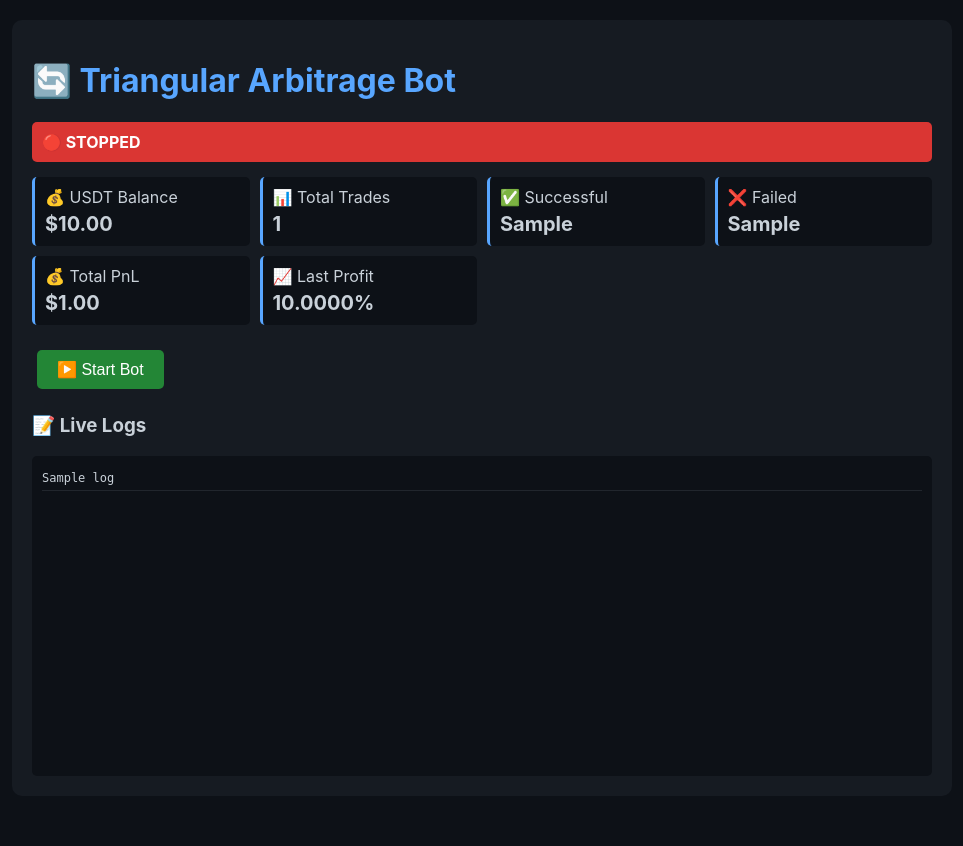
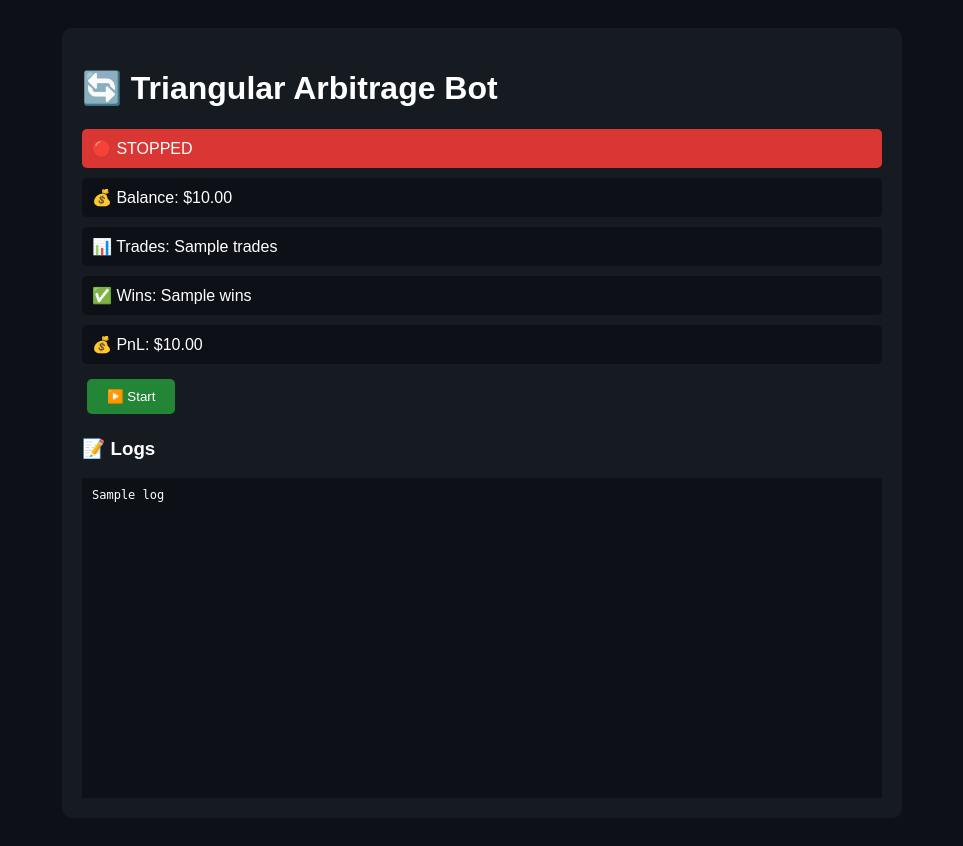
Before and after one commit to emmanuelkamuti629-alt/Gate-triangular-arb, a FastAPI app: template templates/index.html in a window 1280 px wide. Shown: the whole page, without its empty margins (158-1121 px from the left). Before the commit the page ends 491 px from the top, so only its background shows below. Run offline with FastAPI, Linux system fonts and the light colour scheme; the template is opened without the code that fills it: most values are stand-ins (such as "Sample title", 1, 10 or a date in 2020).

Commit message:
Update index.html

```diff
--- a/templates/index.html
+++ b/templates/index.html
@@ -1,150 +1,49 @@
 <!DOCTYPE html>
 <html>
 <head>
-    <title>Triangular Arbitrage Bot</title>
-    <meta name="viewport" content="width=device-width, initial-scale=1">
+    <title>Arbitrage Bot</title>
     <style>
-        body {
-            font-family: -apple-system, BlinkMacSystemFont, 'Segoe UI', Arial, sans-serif;
-            margin: 20px;
-            background: #0d1117;
-            color: #c9d1d9;
-        }
-        .container {
-            max-width: 900px;
-            margin: 0 auto;
-            background: #161b22;
-            padding: 20px;
-            border-radius: 10px;
-        }
-        h1 { color: #58a6ff; }
-        .status {
-            padding: 10px;
-            border-radius: 5px;
-            margin: 10px 0;
-            font-weight: bold;
-        }
-        .running { background: #0f5323; color: #fff; }
-        .stopped { background: #da3633; color: #fff; }
-        .dry-run { background: #6e4600; color: #fff; }
-        .stat-grid {
-            display: grid;
-            grid-template-columns: repeat(auto-fit, minmax(200px, 1fr));
-            gap: 10px;
-            margin: 15px 0;
-        }
-        .stat {
-            padding: 10px;
-            background: #0d1117;
-            border-radius: 5px;
-            border-left: 3px solid #58a6ff;
-        }
-        .stat-value {
-            font-size: 20px;
-            font-weight: bold;
-            margin-top: 5px;
-        }
-        button {
-            background: #238636;
-            color: white;
-            border: none;
-            padding: 10px 20px;
-            border-radius: 5px;
-            cursor: pointer;
-            font-size: 16px;
-            margin: 5px;
-        }
-        button:hover { background: #2ea043; }
+        body { font-family: Arial; background: #0d1117; color: white; padding: 20px; }
+        .container { max-width: 800px; margin: 0 auto; background: #161b22; padding: 20px; border-radius: 10px; }
+        .status { padding: 10px; border-radius: 5px; margin: 10px 0; }
+        .running { background: #0f5323; }
+        .stopped { background: #da3633; }
+        .dry-run { background: #6e4600; }
+        .stat { margin: 10px 0; padding: 10px; background: #0d1117; border-radius: 5px; }
+        button { background: #238636; padding: 10px 20px; margin: 5px; cursor: pointer; border: none; border-radius: 5px; color: white; }
         .stop-btn { background: #da3633; }
-        .stop-btn:hover { background: #f85149; }
-        .log {
-            background: #0d1117;
-            padding: 10px;
-            border-radius: 5px;
-            font-family: monospace;
-            font-size: 12px;
-            height: 300px;
-            overflow-y: scroll;
-        }
-        .log-entry {
-            border-bottom: 1px solid #21262d;
-            padding: 5px 0;
-            font-family: monospace;
-        }
+        .log { background: #0d1117; padding: 10px; height: 300px; overflow-y: scroll; font-family: monospace; font-size: 12px; margin-top: 10px; }
     </style>
-    <script>
-        async function startBot() {
-            const response = await fetch('/start');
-            const data = await response.json();
-            alert(data.message);
-            setTimeout(() => location.reload(), 1000);
-        }
-
-        async function stopBot() {
-            if (confirm('Stop the bot?')) {
-                const response = await fetch('/stop');
-                const data = await response.json();
-                alert(data.message);
-                setTimeout(() => location.reload(), 1000);
-            }
-        }
-
-        setInterval(() => location.reload(), 15000);
-    </script>
 </head>
 <body>
     <div class="container">
         <h1>🔄 Triangular Arbitrage Bot</h1>
 
-        <div class="status {% if status.running %}running{% else %}stopped{% endif %}">
-            {% if status.running %}🟢 RUNNING{% else %}🔴 STOPPED{% endif %}
+        <div class="status {% if state.running %}running{% else %}stopped{% endif %}">
+            {% if state.running %}🟢 RUNNING{% else %}🔴 STOPPED{% endif %}
         </div>
 
         {% if dry_run %}
-        <div class="status dry-run">
-            ⚠️ DRY RUN MODE - No real trades
-        </div>
+        <div class="status dry-run">⚠️ DRY RUN MODE - No real trades</div>
         {% endif %}
 
-        <div class="stat-grid">
-            <div class="stat">
-                <div>💰 USDT Balance</div>
-                <div class="stat-value">${{ "%.2f"|format(status.balance.usdt) }}</div>
-            </div>
-            <div class="stat">
-                <div>📊 Total Trades</div>
-                <div class="stat-value">{{ status.total_trades }}</div>
-            </div>
-            <div class="stat">
-                <div>✅ Successful</div>
-                <div class="stat-value">{{ status.successful_trades }}</div>
-            </div>
-            <div class="stat">
-                <div>❌ Failed</div>
-                <div class="stat-value">{{ status.failed_trades }}</div>
-            </div>
-            <div class="stat">
-                <div>💰 Total PnL</div>
-                <div class="stat-value">${{ "%.2f"|format(status.total_pnl) }}</div>
-            </div>
-            <div class="stat">
-                <div>📈 Last Profit</div>
-                <div class="stat-value">{{ "%.4f"|format(status.last_profit) }}%</div>
-            </div>
-        </div>
+        <div class="stat">💰 Balance: ${{ "%.2f"|format(state.balance) }}</div>
+        <div class="stat">📊 Trades: {{ state.trades }}</div>
+        <div class="stat">✅ Wins: {{ state.wins }}</div>
+        <div class="stat">💰 PnL: ${{ "%.2f"|format(state.realized_pnl) }}</div>
 
-        <div style="margin: 20px 0;">
-            {% if not status.running %}
-            <button onclick="startBot()">▶️ Start Bot</button>
+        <div>
+            {% if not state.running %}
+            <button onclick="fetch('/start').then(()=>location.reload())">▶️ Start</button>
             {% else %}
-            <button class="stop-btn" onclick="stopBot()">⏹️ Stop Bot</button>
+            <button class="stop-btn" onclick="fetch('/stop').then(()=>location.reload())">⏹️ Stop</button>
             {% endif %}
         </div>
 
-        <h3>📝 Live Logs</h3>
+        <h3>📝 Logs</h3>
         <div class="log">
-            {% for log in status.logs|reverse %}
-            <div class="log-entry">{{ log }}</div>
+            {% for log in state.logs|reverse %}
+            <div>{{ log }}</div>
             {% endfor %}
         </div>
     </div>
```
